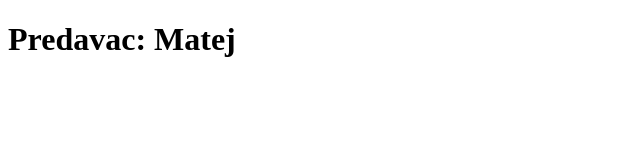
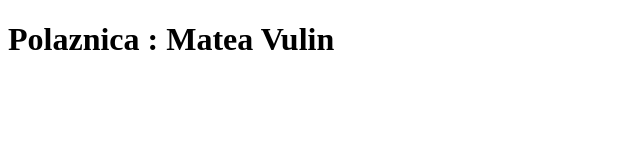
Before and after one commit to matejthedev/primjer_forka, a plain HTML site: page index.html in a window 1280 px wide. Shown: the whole page, without its empty margins (0-640 px from the left). Drawn offline with Linux system fonts and the light colour scheme.

Commit message:
uspješno commitala

```diff
--- a/index.html
+++ b/index.html
@@ -1,12 +1,15 @@
 <!DOCTYPE html>
 <html lang="en">
+
 <head>
   <meta charset="UTF-8">
   <meta http-equiv="X-UA-Compatible" content="IE=edge">
   <meta name="viewport" content="width=device-width, initial-scale=1.0">
   <title>Fork - vjezba</title>
 </head>
+
 <body>
-  <h1>Predavac: Matej</h1>
+  <h1>Polaznica : Matea Vulin</h1>
 </body>
+
 </html>
```
